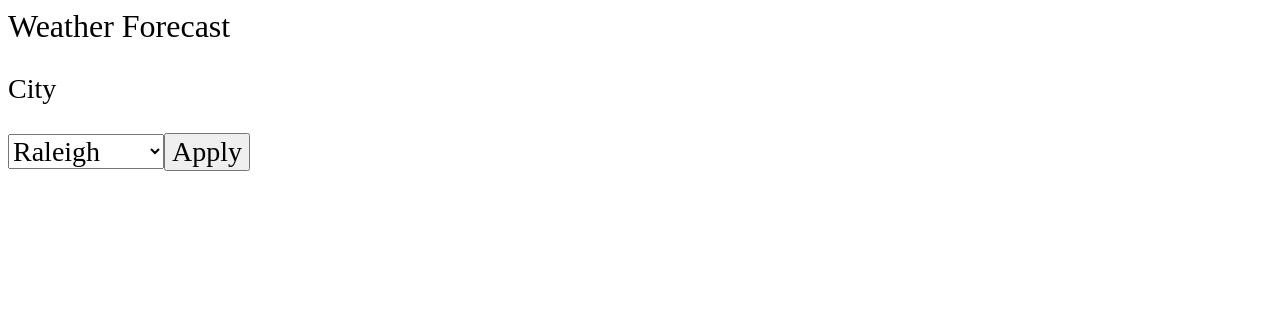
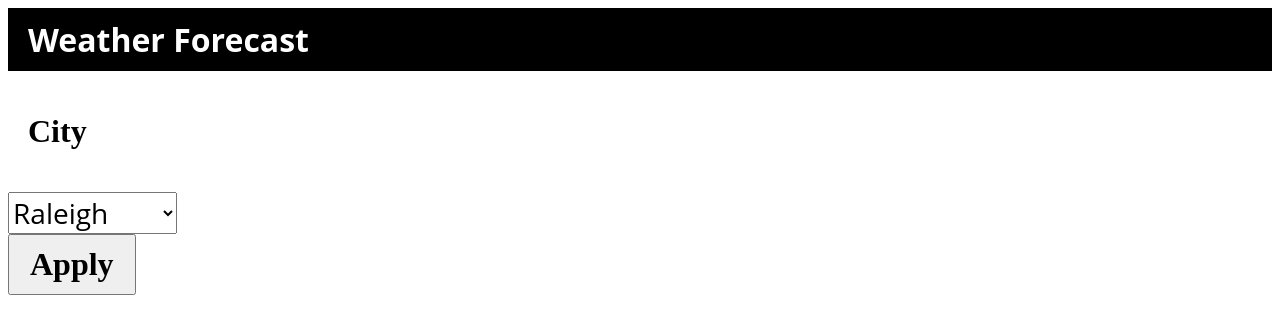
Before and after one commit to ideeparajendran/angular-projects, an Angular app: page / in a window 1280 px wide. Shown: the top 334 px of the page. Built offline with nearby package versions, Linux system fonts and the light colour scheme.

Commit message:
Initial css changes

```diff
--- a/src/app/app.component.css
+++ b/src/app/app.component.css
@@ -2,22 +2,45 @@
   font-family: 'Open Sans', sans-serif;
 }
 
-.title{
-  font: 32px bold;
+.title {
+  color: white;
+  font-size: 32px;
+  font-weight: bold;
+  background-color: black;
+  padding: 10px 20px;
 }
 
-.subTitle{
+.subTitle {
   font: 28px bold;
+  font-size: 32px;
+  font-weight: bold;
+  padding: 10px 20px;
 }
 
-.dropdown{
-  font: 28px normal;
+.dropdown {
+  font-size: 28px;
+  font-style: normal;
+  display: flex;
 }
 
-.date{
-  font: 18px bold;
+.date {
+  font-size: 18px;
+  font-weight: bold;
 }
 
-.temperature{
-  font: 18px normal;
+.temperature {
+  font-size: 18px;
+  font-style: normal;
 }
+
+.list {
+  display: inline-block;
+}
+
+.button {
+  display: block;
+}
+.cancel {
+  margin-right: 5px;
+  float: right;
+}
```
